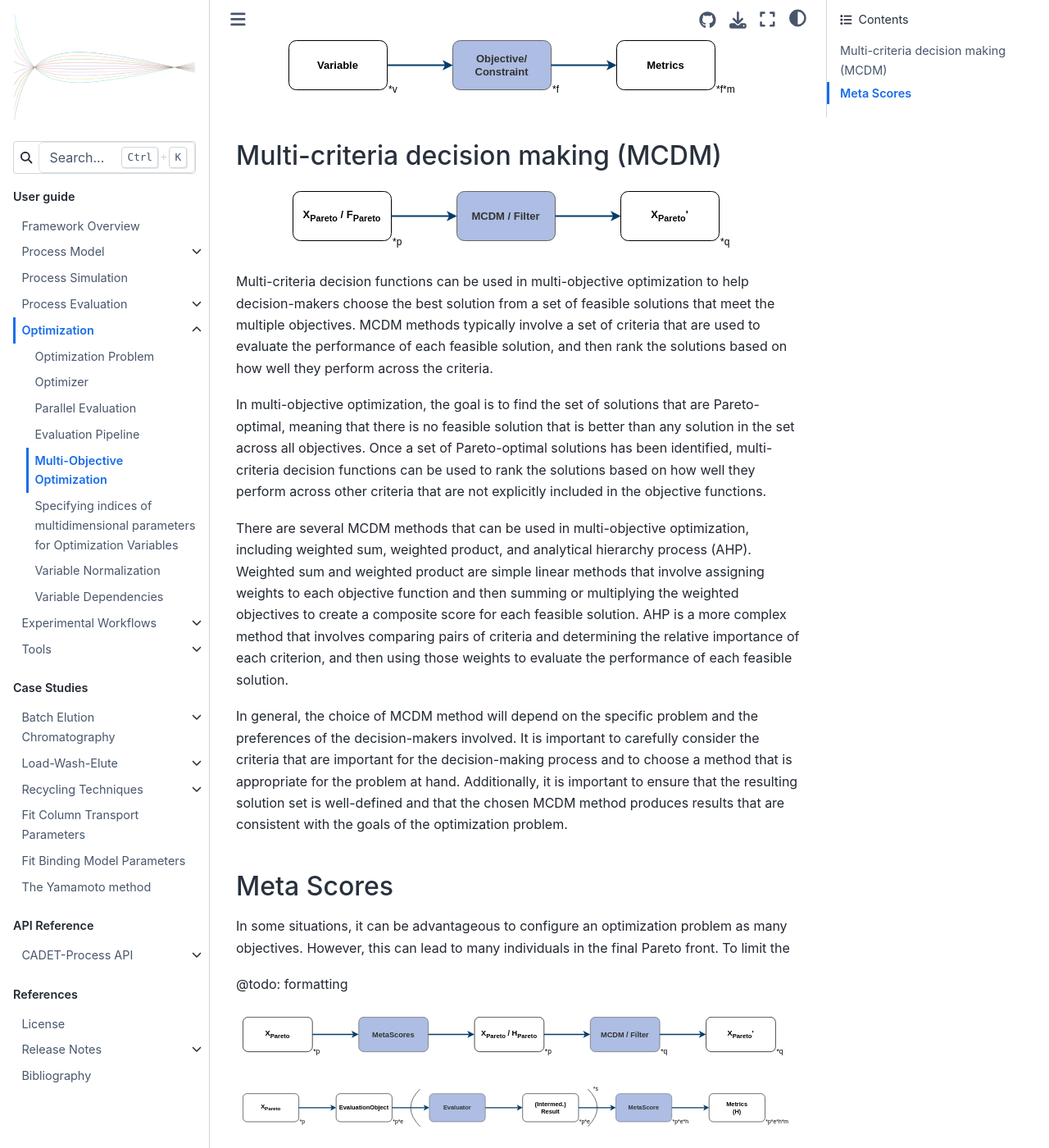
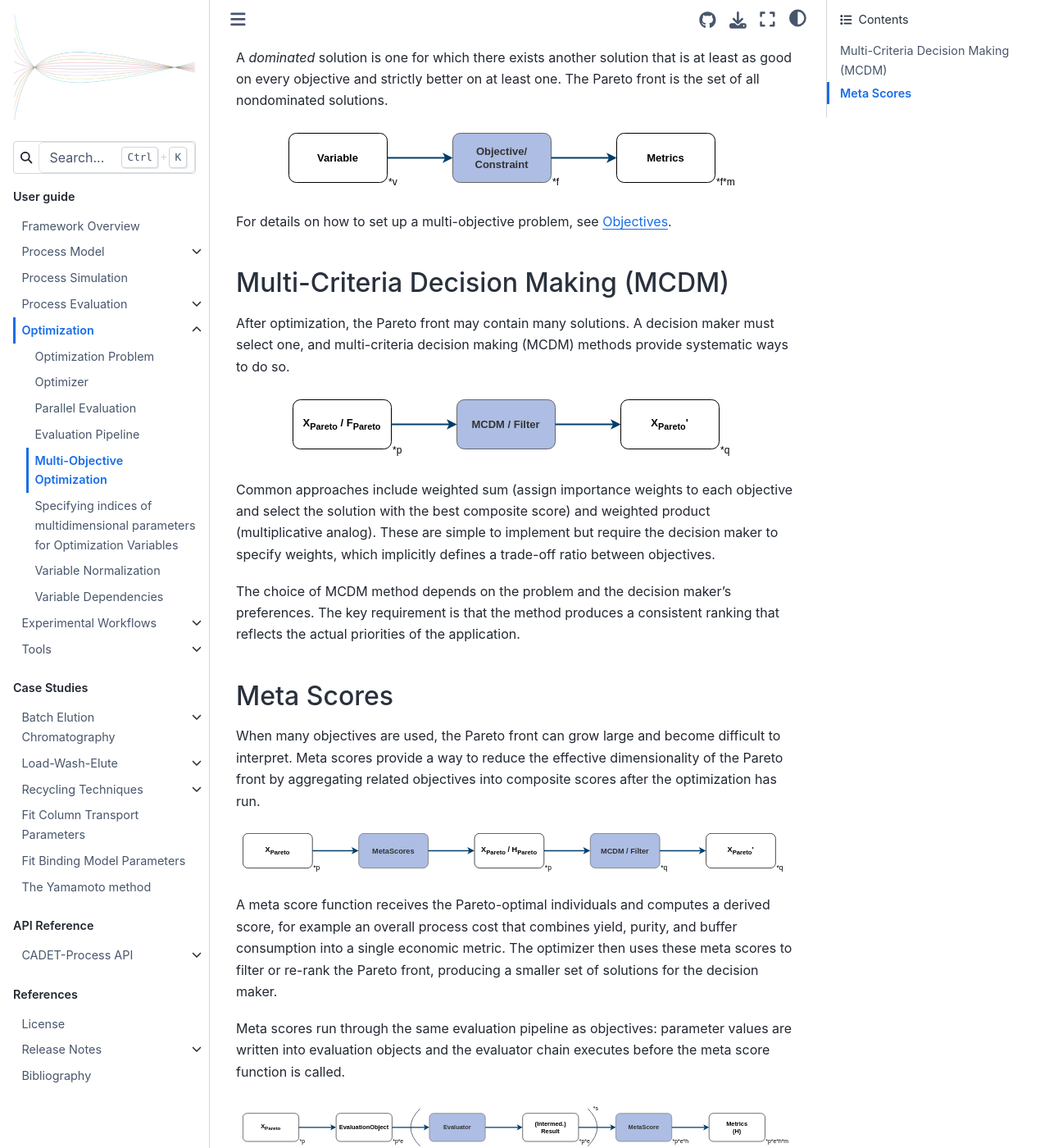
Before and after one commit to fau-advanced-separations/CADET-Process, a Sphinx documentation site: the page built from docs/source/user_guide/optimization/multi_objective_optimization.md, in a window 1280 px wide and 1400 px high, scrolled down 255 px. Shown: the whole window at 82% size. Built offline with Sphinx 7.4.7 and the Sphinx Book theme 1.1.4, drawn with Linux system fonts in a browser that asks for light colours; pages that are not in the unit, such as notebooks, are missing from menus; some of the changed text lies outside the part shown.

Commit message:
Fill incomplete multi-objective optimization guide
Write proper intro, Pareto front explanation, and meta scores section with code example.

````diff
--- a/docs/source/user_guide/optimization/multi_objective_optimization.md
+++ b/docs/source/user_guide/optimization/multi_objective_optimization.md
@@ -16,11 +16,11 @@
 
 (moo_guide)=
 # Multi-Objective Optimization
-Often, multiple objectives are used:
 
-@todo: formatting
-
-The Pareto front represents the optimal solutions that cannot be improved in one objective without sacrificing another.
+In many practical optimization problems, several competing criteria must be balanced simultaneously.
+For example, maximizing product yield while minimizing buffer consumption, or maximizing purity while maximizing productivity.
+Because these objectives conflict, there is no single solution that optimizes all of them at once.
+Instead, the goal is to find the set of *Pareto-optimal* solutions: those where improving one objective necessarily worsens another.
 
 ```{code-cell} ipython3
 :tags: [remove-input]
@@ -86,46 +86,76 @@
 fig.tight_layout()
 ```
 
+A *dominated* solution is one for which there exists another solution that is at least as good on every objective and strictly better on at least one.
+The Pareto front is the set of all nondominated solutions.
+
 ```{figure} ./figures/multi_objective.svg
 :name: multi_objective
 ```
 
+For details on how to set up a multi-objective problem, see {ref}`objectives_guide`.
+
 (mcdm_guide)=
-## Multi-criteria decision making (MCDM)
+## Multi-Criteria Decision Making (MCDM)
+
+After optimization, the Pareto front may contain many solutions.
+A decision maker must select one, and multi-criteria decision making (MCDM) methods provide systematic ways to do so.
+
 ```{figure} ./figures/multi_criteria_decision_function.svg
 :name: multi_criteria_decision_function
 ```
 
-Multi-criteria decision functions can be used in multi-objective optimization to help decision-makers choose the best solution from a set of feasible solutions that meet the multiple objectives.
-MCDM methods typically involve a set of criteria that are used to evaluate the performance of each feasible solution, and then rank the solutions based on how well they perform across the criteria.
+Common approaches include weighted sum (assign importance weights to each objective and select the solution with the best composite score) and weighted product (multiplicative analog).
+These are simple to implement but require the decision maker to specify weights, which implicitly defines a trade-off ratio between objectives.
 
-In multi-objective optimization, the goal is to find the set of solutions that are Pareto-optimal, meaning that there is no feasible solution that is better than any solution in the set across all objectives.
-Once a set of Pareto-optimal solutions has been identified, multi-criteria decision functions can be used to rank the solutions based on how well they perform across other criteria that are not explicitly included in the objective functions.
-
-There are several MCDM methods that can be used in multi-objective optimization, including weighted sum, weighted product, and analytical hierarchy process (AHP).
-Weighted sum and weighted product are simple linear methods that involve assigning weights to each objective function and then summing or multiplying the weighted objectives to create a composite score for each feasible solution.
-AHP is a more complex method that involves comparing pairs of criteria and determining the relative importance of each criterion, and then using those weights to evaluate the performance of each feasible solution.
-
-In general, the choice of MCDM method will depend on the specific problem and the preferences of the decision-makers involved.
-It is important to carefully consider the criteria that are important for the decision-making process and to choose a method that is appropriate for the problem at hand.
-Additionally, it is important to ensure that the resulting solution set is well-defined and that the chosen MCDM method produces results that are consistent with the goals of the optimization problem.
+The choice of MCDM method depends on the problem and the decision maker's preferences.
+The key requirement is that the method produces a consistent ranking that reflects the actual priorities of the application.
 
 (meta_scores_guide)=
 ## Meta Scores
-In some situations, it can be advantageous to configure an optimization problem as many objectives.
-However, this can lead to many individuals in the final Pareto front.
-To limit the
 
-@todo: formatting
+When many objectives are used, the Pareto front can grow large and become difficult to interpret.
+Meta scores provide a way to reduce the effective dimensionality of the Pareto front by aggregating related objectives into composite scores after the optimization has run.
 
 ```{figure} ./figures/meta_scores.svg
 :name: meta_scores
 ```
 
+A meta score function receives the Pareto-optimal individuals and computes a derived score, for example an overall process cost that combines yield, purity, and buffer consumption into a single economic metric.
+The optimizer then uses these meta scores to filter or re-rank the Pareto front, producing a smaller set of solutions for the decision maker.
+
+Meta scores run through the same evaluation pipeline as objectives: parameter values are written into evaluation objects and the evaluator chain executes before the meta score function is called.
+
 ```{figure} ./figures/meta_scores_evaluator.svg
 :name: meta_scores_evaluator
 ```
 
-```{figure} ./figures/callbacks.svg
-:name: callbacks
+To add a meta score, use {meth}`~CADETProcess.optimization.OptimizationProblem.add_meta_score`.
+The function signature is the same as for objectives: it receives the evaluation result and returns one or more scalar values.
+
+```{code-cell} ipython3
+:tags: [hide-cell]
+
+from CADETProcess.optimization import OptimizationProblem
+optimization_problem = OptimizationProblem('meta_score_demo')
+optimization_problem.add_variable('x', lb=0, ub=10)
+optimization_problem.add_variable('y', lb=0, ub=10)
 ```
+
+```{code-cell} ipython3
+import numpy as np
+
+def objective_yield(x):
+    return x[0]
+
+def objective_purity(x):
+    return x[1]
+
+optimization_problem.add_objective(objective_yield)
+optimization_problem.add_objective(objective_purity)
+
+def overall_cost(x):
+    return 0.7 * x[0] + 0.3 * x[1]
+
+optimization_problem.add_meta_score(overall_cost)
+```
````
